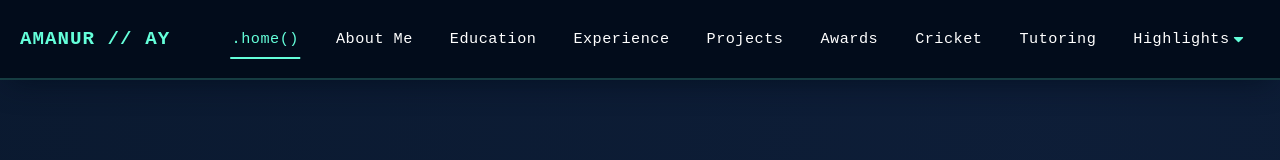
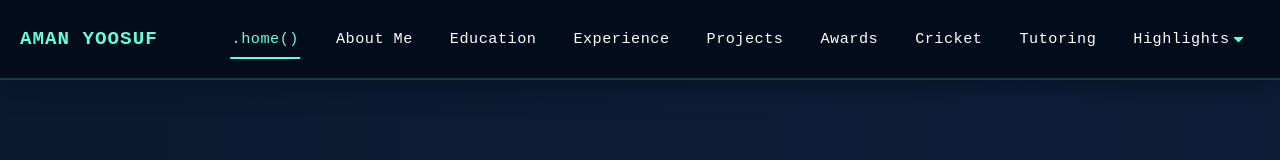
Before and after one commit to amanyoosuf/amanyoosuf.github.io, a React (Create React App) app: page / in a window 1280 px wide. Shown: the top 160 px of the page. Built offline with nearby package versions, Linux system fonts and the light colour scheme.

Commit message:
Update navbar.js

```diff
--- a/src/components/navbar.js
+++ b/src/components/navbar.js
@@ -94,7 +94,7 @@ function Navbar() {
                         textDecoration: 'none'
                     }}
                 >
-                    AMANUR // AY
+                    AMAN YOOSUF
                 </Link>
 
                 <div className='menu-icon' onClick={handleClick} style={{ color: '#64ffda' }}>
```
